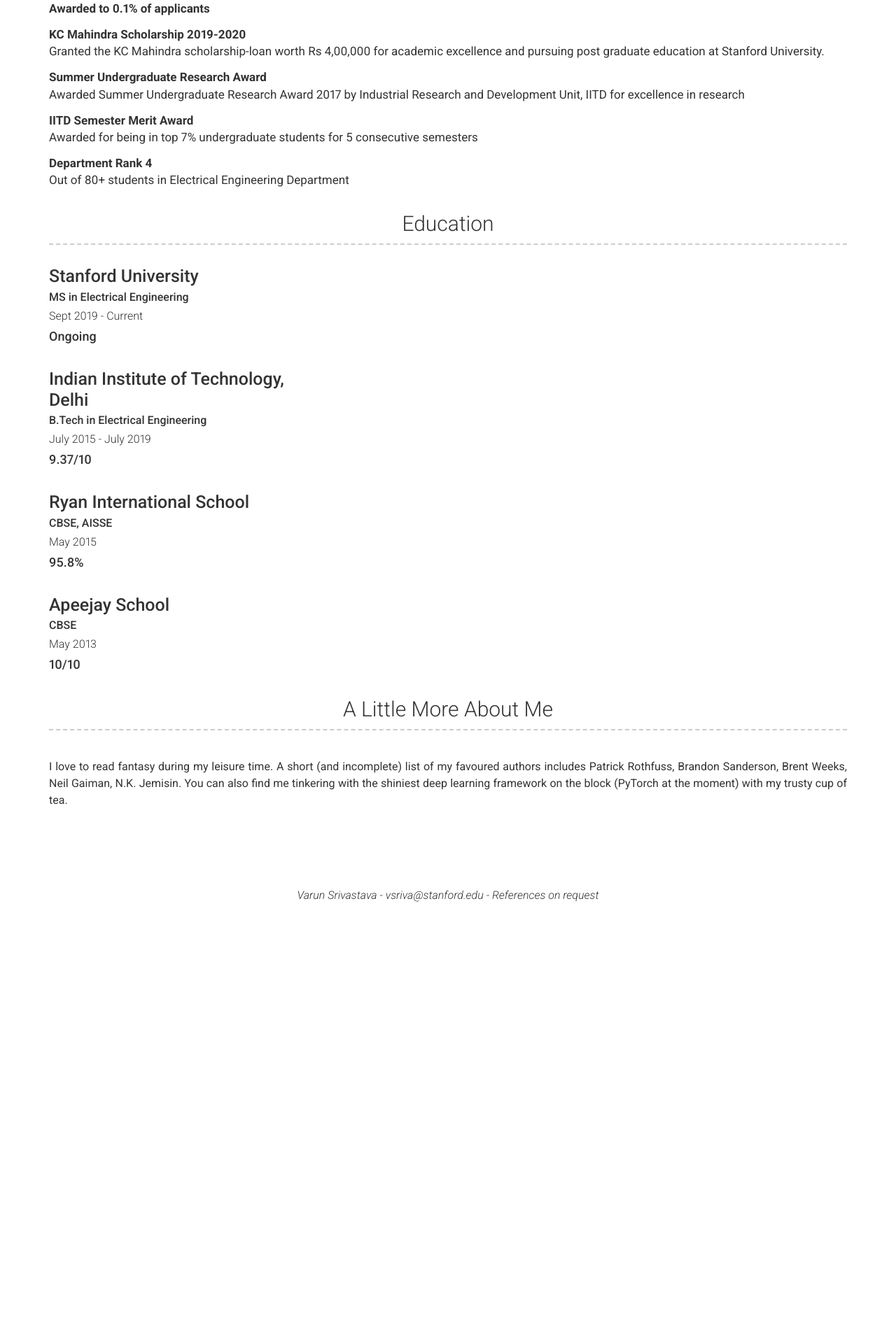
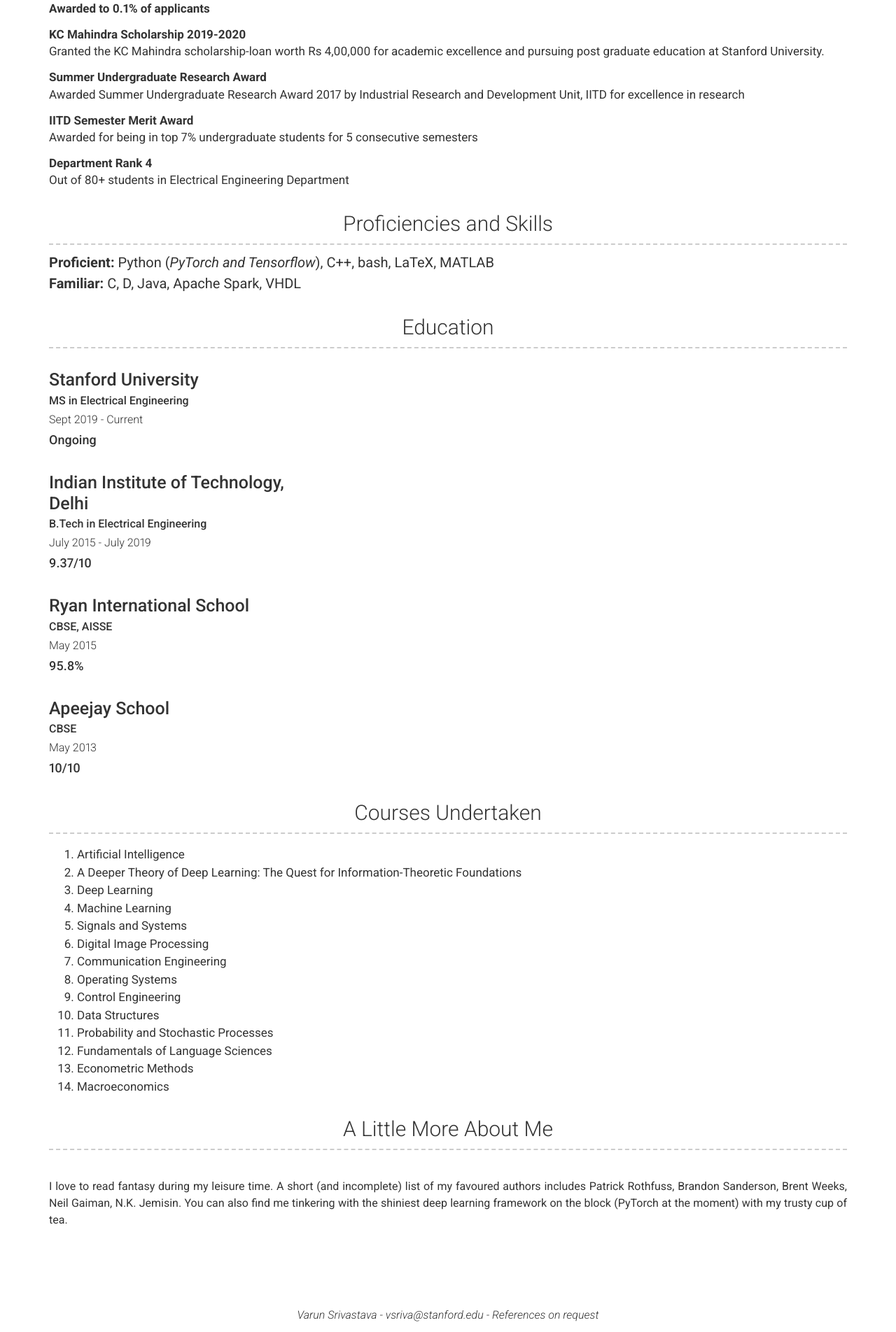
Before and after one commit to VarunSrivastavaIITD/VarunSrivastavaIITD.github.io, a Jekyll site: the page built from index.md, in a window 1280 px wide. Shown: the part 3490-5394 px from the top of the page at 70% size. Built offline with Jekyll 4.4.1, drawn with Linux system fonts in a browser that asks for light colours; some web fonts are replaced; before the commit the page ends 4794 px from its top, so only the background shows below that.

Commit message:
Add courses and proficiencies

```diff
--- /dev/null
+++ b/_data/courses.yml
@@ -0,0 +1,14 @@
+- Artificial Intelligence
+- "A Deeper Theory of Deep Learning: The Quest for Information-Theoretic Foundations"
+- Deep Learning
+- Machine Learning
+- Signals and Systems
+- Digital Image Processing
+- Communication Engineering
+- Operating Systems
+- Control Engineering
+- Data Structures
+- Probability and Stochastic Processes
+- Fundamentals of Language Sciences
+- Econometric Methods
+- Macroeconomics
--- /dev/null
+++ b/_data/proficiencies.yml
@@ -0,0 +1,12 @@
+proficient:
+  - Python (<em>PyTorch and Tensorflow</em>)
+  - C++
+  - bash
+  - LaTeX
+  - MATLAB
+familiar:
+  - C
+  - D
+  - Java
+  - Apache Spark
+  - VHDL
--- /dev/null
+++ b/_includes/list.html
@@ -0,0 +1,8 @@
+<div class="container clearfix layout projects-container">
+    <h3>{{ include.title }}</h3>
+    <ol>
+        {% for var in site.data[{{include.content}}] %}
+        <li>{{var}}</li>
+        {% endfor %}
+    </ol>
+</div>
--- /dev/null
+++ b/_includes/proficiency.html
@@ -0,0 +1,10 @@
+<div class="container clearfix layout projects-container">
+    <h3>Proficiencies and Skills</h3>
+
+    <div class="proficiency">
+        <strong>Proficient:</strong> {{site.data.proficiencies.proficient | join: ", "}}
+        <br>
+        <strong>Familiar:</strong> {{site.data.proficiencies.familiar | join: ", "}}
+    </div>
+
+</div>
--- a/_layouts/default.html
+++ b/_layouts/default.html
@@ -21,11 +21,19 @@
       {%- endif -%}
 
       {%- if site.data.honors.size > 0 -%}
-        {%- include listformat.html title="Honors" content="honors" -%}
+        {%- include definitionlist.html title="Honors" content="honors" -%}
+      {%- endif -%}
+
+      {%- if site.data.proficiencies.size > 0 -%}
+        {%- include proficiency.html -%}
       {%- endif -%}
 
       {%- if site.data.education.size > 0 -%}
         {%- include education.html -%}
+      {%- endif -%}
+
+      {%- if site.data.courses.size > 0 -%}
+        {%- include list.html title="Courses Undertaken" content="courses" -%}
       {%- endif -%}
 
       {%- if site.more_content -%}
--- a/_sass/modern-resume-theme.scss
+++ b/_sass/modern-resume-theme.scss
@@ -94,6 +94,11 @@ ul.icons a {
   }
 }
 
+.proficiency {
+  margin-top: 10px;
+  font-size: 2em;
+}
+
 .projects-container,
 .experience-container,
 .education-container {
@@ -125,6 +130,12 @@ ul.icons a {
   dl {
     margin-bottom: 3px;
     font-size: 1.7em;
+  }
+
+  ol {
+    margin-top: 1em;
+    font-size: 1.7em;
+    margin-bottom: 0;
   }
 }
 
```
Also changed, not shown: _includes/definitionlist.html (renamed from _includes/listformat.html).
